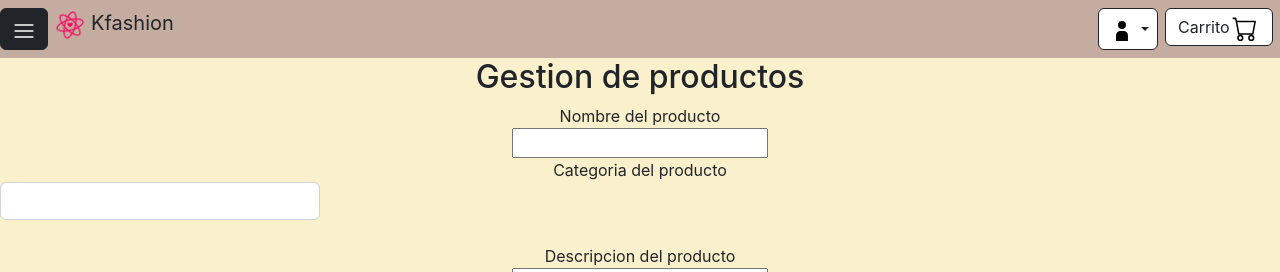
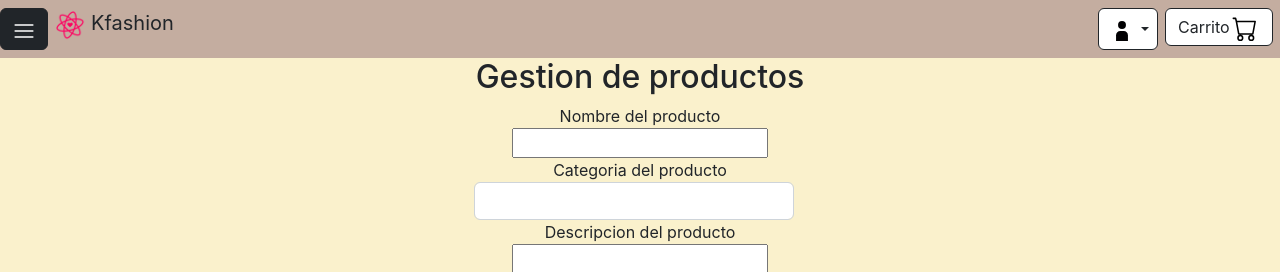
Before and after one commit to Ricardo08-c/Kfashion, a React (Create React App) app: page /Productos in a window 1280 px wide. Shown: the top 272 px of the page. Built offline with nearby package versions, Linux system fonts and the light colour scheme; no server answers.

Commit message:
Arreglado el input xdddd

```diff
--- a/src/dynamic/GestionProductos.js
+++ b/src/dynamic/GestionProductos.js
@@ -444,18 +444,20 @@ function Gestion() {
               onChange={(e) => updateForm({ nombre: e.target.value })}
             ></input>
             <br />
+
             <label className="">Categoria del producto</label>
             <br />
             <select
               value={selects}
               onChange={(e) => setSelects((form.categoria = e.target.value))}
               className="form-control w-25"
+              style={{position:"relative",left:"37%"}}
               aria-label="Default select example"
             >
               <option></option>
               {categorias}
             </select>
-            <br />
+
             <label className="">Descripcion del producto</label>
             <br />
             <input
```
